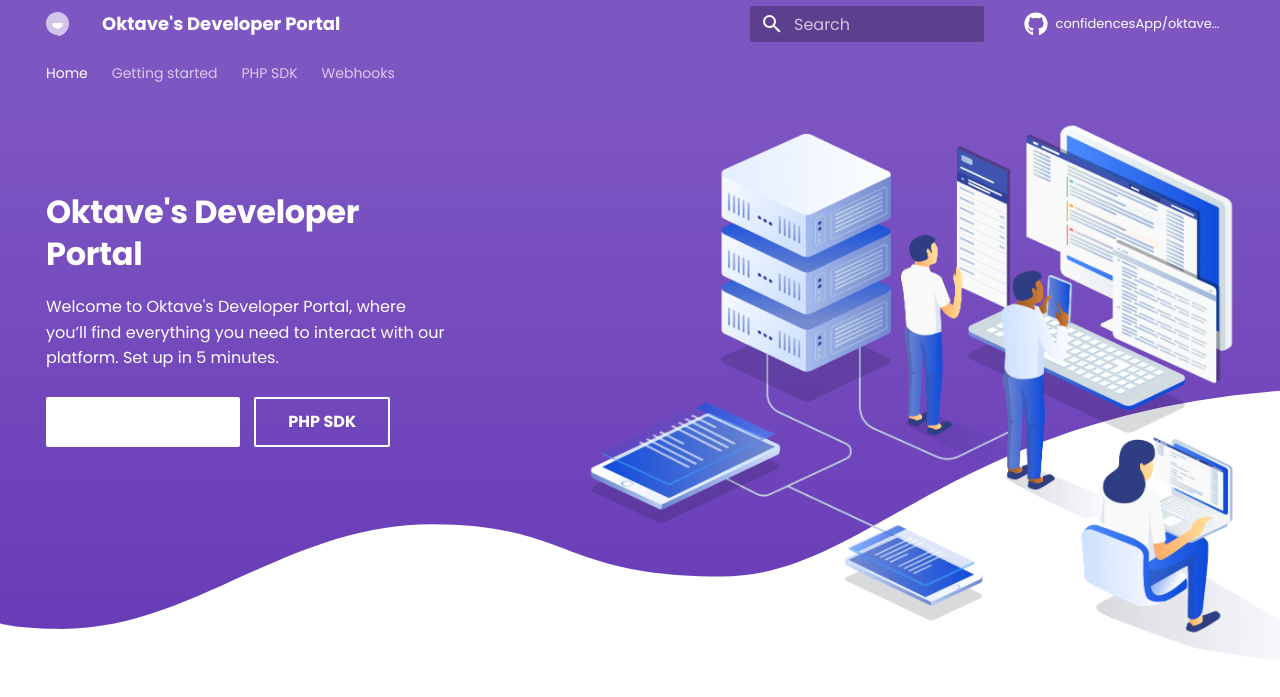
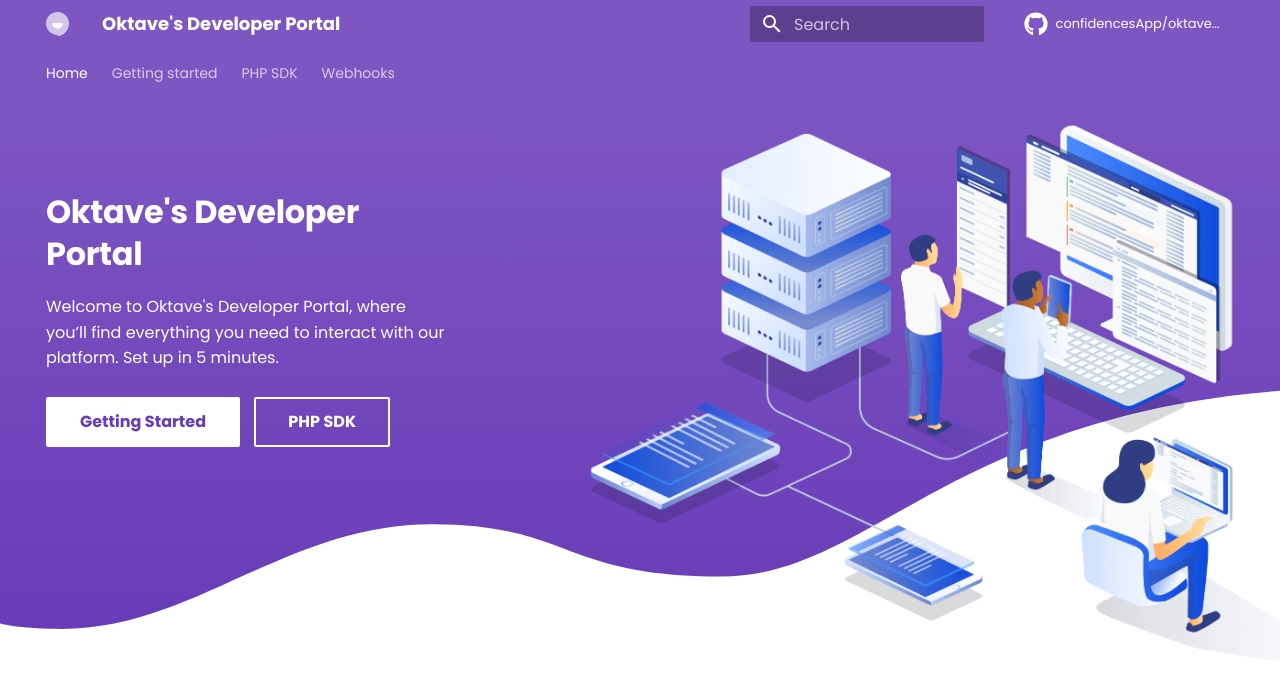
Before and after one commit to ConfidencesApp/developer.oktave.co, an MkDocs documentation site: the page built from docs/index.md, in a window 1280 px wide. Shown: the top 697 px of the page. Built offline with MkDocs 1.6.1 and Material for MkDocs 9.7.7, drawn with Linux system fonts in a browser that asks for light colours; nearby versions of some CDN libraries; comment, search, counter and statistics services are not loaded.

Commit message:
Fix primary button color issue

```diff
--- a/docs/assets/stylesheets/extra.css
+++ b/docs/assets/stylesheets/extra.css
@@ -91,7 +91,7 @@
 
 /* Invert primary button */
 .tx-hero .md-button--primary {
-	color: var(--md-default-bg-color);
+	color: var(--md-primary-fg-color--dark);
 	background-color: var(--md-primary-bg-color);
 	border-color: var(--md-primary-bg-color);
 }
```
